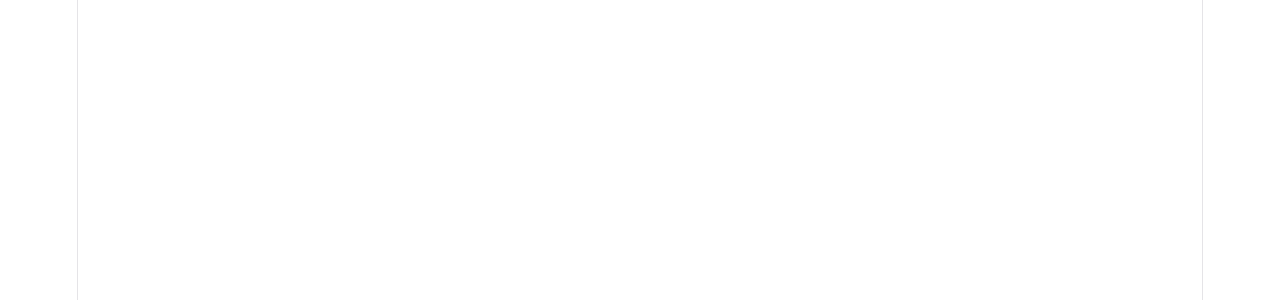
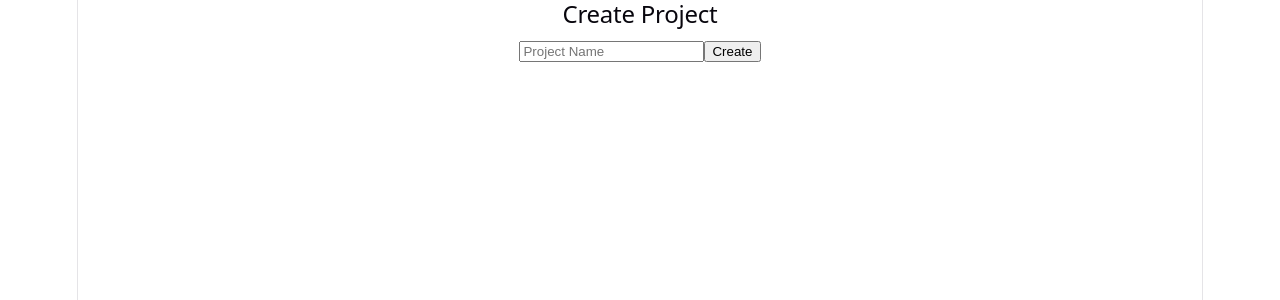
Before and after one commit to rezwana3444-png/team-task-manager, a React app in the folder frontend/: page /create-project in a window 1280 px wide. Before the commit this address had no page. Shown: the top 300 px of the page. Built offline with nearby package versions, Linux system fonts and the light colour scheme; the HTML template or start-up script is replaced by a standard one.

Commit message:
Fix routing and API paths

```diff
--- a/frontend/src/App.jsx
+++ b/frontend/src/App.jsx
@@ -4,6 +4,7 @@
 import Tasks from "./pages/Tasks";
 import ViewProjects from "./pages/ViewProjects";
 import CreateTask from "./pages/CreateTask";
+import CreateProject from "./pages/CreateProject"; // 1. Import it
 
 function App() {
   return (
@@ -14,6 +15,9 @@
         <Route path="/create-task" element={<CreateTask />} />
         <Route path="/tasks" element={<Tasks />} />
         <Route path="/projects" element={<ViewProjects />} />
+
+        {/* 2. ADD THIS LINE */}
+        <Route path="/create-project" element={<CreateProject />} />
       </Routes>
     </BrowserRouter>
   );
--- a/frontend/src/pages/CreateProject.jsx
+++ b/frontend/src/pages/CreateProject.jsx
@@ -5,7 +5,7 @@
   const [name, setName] = useState("");
 
   const create = async () => {
-    await API.post("/projects", { name });
+    await API.post("/api/projects", { name });
     alert("Project Created");
   };
 
```
Also changed, not shown: frontend/vercel.json, 1 other file (tests, documents, lock files or other folders).
